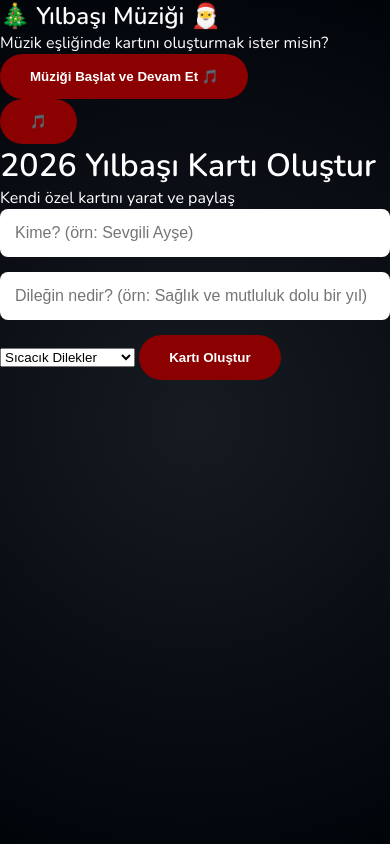
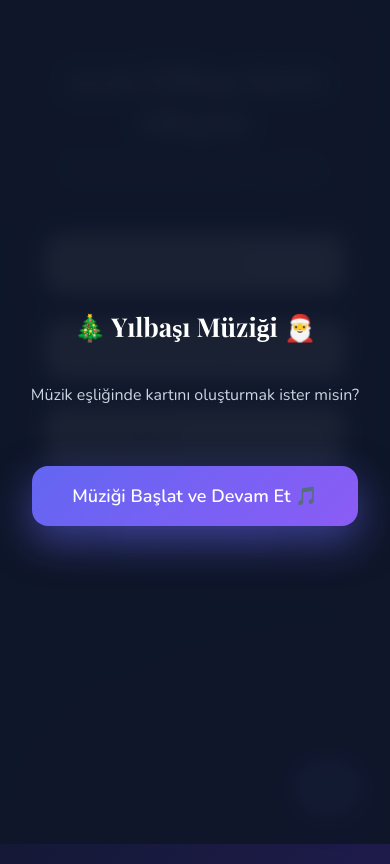
Before and after one commit to apaydintolgaer/yilbasi-karti, a plain HTML site: page index.html in a window 390 px wide. Drawn offline with nearby package versions, Linux system fonts and the light colour scheme; a script that the page names is missing.

Commit message:
Update style.css

```diff
--- a/style.css
+++ b/style.css
@@ -1,73 +1,379 @@
-:root {
-    --gold: #d4af37;
-    --red: #8b0000;
-    --dark: #010409;
+* {
+    margin: 0;
+    padding: 0;
+    box-sizing: border-box;
 }
 
-* { margin: 0; padding: 0; box-sizing: border-box; }
+body {
+    background: linear-gradient(135deg, #1a1f3a 0%, #0f172a 50%, #1e1b4b 100%);
+    color: #f1f5f9;
+    font-family: 'Nunito', sans-serif;
+    min-height: 100vh;
+    position: relative;
+    overflow-x: hidden;
+}
 
-body {
-    background: radial-gradient(circle at center, #161b22, var(--dark));
+.snow-container {
+    position: fixed;
+    top: 0;
+    left: 0;
+    width: 100%;
+    height: 100%;
+    pointer-events: none;
+    z-index: 1;
+}
+
+.snowflake {
+    position: absolute;
     color: #fff;
-    font-family: 'Nunito', sans-serif;
-    height: 100vh;
+    font-size: 2.4em;
+    animation: snowFall linear infinite;
+    opacity: 0.85;
+    text-shadow: 0 0 10px rgba(255, 255, 255, 0.8);
+}
+
+@keyframes snowFall {
+    0% { transform: translateY(-10vh) translateX(0) rotate(0deg); }
+    100% { transform: translateY(110vh) translateX(80px) rotate(360deg); }
+}
+
+.santa-container {
+    position: fixed;
+    top: 0;
+    left: 0;
+    width: 100%;
+    height: 100%;
+    pointer-events: none;
+    z-index: 2;
     overflow: hidden;
 }
 
-.christmas-font { font-family: 'Mountains of Christmas', cursive; }
-.gold-text { color: var(--gold); text-shadow: 0 0 10px rgba(212, 175, 55, 0.5); }
-
-/* Giriş Perdesi */
-#experience-overlay {
-    position: fixed; inset: 0; background: var(--dark);
-    z-index: 9999; display: flex; align-items: center; justify-content: center;
-    transition: opacity 1s ease;
+.santa-sleigh {
+    position: absolute;
+    font-size: 48px;
+    animation: santaFly 25s linear infinite;
+    opacity: 0.95;
+    filter: drop-shadow(0 4px 8px rgba(0, 0, 0, 0.3));
 }
 
-.overlay-card {
-    text-align: center; border: 1px solid var(--gold); padding: 60px;
-    border-radius: 40px; background: rgba(255,255,255,0.03);
-    backdrop-filter: blur(10px);
+@keyframes santaFly {
+    0% { left: -100px; top: 10%; transform: rotate(-2deg) scale(1); }
+    50% { transform: rotate(2deg) scale(1.05); }
+    100% { left: 110%; top: 15%; transform: rotate(-2deg) scale(1); }
 }
 
-/* Noel Baba & Hediyeler */
-.santa-flyer {
-    position: fixed; width: 140px; z-index: 100;
-    pointer-events: none; transition: transform 0.1s linear;
+.container {
+    max-width: 640px;
+    margin: 60px auto;
+    padding: 50px 40px;
+    text-align: center;
+    position: relative;
+    z-index: 10;
+    background: rgba(30, 41, 59, 0.6);
+    border-radius: 24px;
+    backdrop-filter: blur(20px);
+    border: 1px solid rgba(255, 255, 255, 0.1);
+    box-shadow: 0 20px 60px rgba(0, 0, 0, 0.4);
 }
 
-.falling-gift {
-    position: fixed; font-size: 2rem; z-index: 90;
-    animation: fallStraight 4s linear forwards;
+h1 {
+    font-family: 'Playfair Display', serif;
+    font-size: 42px;
+    margin-bottom: 16px;
+    font-weight: 700;
+    background: linear-gradient(135deg, #ffffff 0%, #e0e7ff 100%);
+    -webkit-background-clip: text;
+    -webkit-text-fill-color: transparent;
+    background-clip: text;
+    text-shadow: 0 2px 20px rgba(255, 255, 255, 0.3);
 }
 
-@keyframes fallStraight {
-    0% { transform: translateY(0) rotate(0deg); opacity: 1; }
-    100% { transform: translateY(110vh) rotate(360deg); opacity: 0; }
+.subtitle {
+    font-size: 19px;
+    margin-bottom: 40px;
+    opacity: 0.95;
+    color: #cbd5e1;
 }
 
-/* Kart Tasarımı */
-.main-wrapper { max-width: 600px; margin: 40px auto; padding: 20px; position: relative; z-index: 10; transition: 1s; }
-.hidden-ui { opacity: 0; pointer-events: none; }
-
-#captureZone {
-    background: white; color: #1e293b; padding: 40px; border-radius: 8px;
-    position: relative; margin-top: 30px;
-    box-shadow: 0 30px 60px rgba(0,0,0,0.8);
+input,
+select {
+    width: 100%;
+    padding: 18px 20px;
+    margin: 14px 0;
+    border: 2px solid rgba(255, 255, 255, 0.1);
+    border-radius: 16px;
+    font-size: 17px;
+    background: rgba(255, 255, 255, 0.95);
+    color: #1e293b;
+    transition: all 0.3s ease;
+    font-family: 'Nunito', sans-serif;
 }
 
-.gold-border {
-    border: 10px double var(--gold); padding: 40px; text-align: center;
+input:focus,
+select:focus {
+    outline: none;
+    border-color: #6366f1;
+    box-shadow: 0 0 0 4px rgba(99, 102, 241, 0.2);
 }
 
-.wish-body { font-family: 'Playfair Display', serif; font-size: 1.4rem; line-height: 1.6; font-style: italic; margin: 20px 0; }
+input::placeholder {
+    color: #64748b;
+}
 
-input, textarea { width: 100%; padding: 15px; margin-bottom: 15px; border-radius: 8px; border: none; font-size: 1rem; }
+select {
+    color: #1e293b;
+    cursor: pointer;
+}
+
 button {
-    background: var(--red); color: white; border: none; padding: 15px 30px;
-    border-radius: 50px; font-weight: bold; cursor: pointer; transition: 0.3s;
+    background: linear-gradient(135deg, #6366f1 0%, #4f46e5 100%);
+    color: white;
+    padding: 18px 40px;
+    border: none;
+    border-radius: 16px;
+    font-size: 18px;
+    font-weight: 700;
+    cursor: pointer;
+    margin: 10px 8px;
+    box-shadow: 0 10px 30px rgba(99, 102, 241, 0.4);
+    transition: all 0.3s ease;
+    font-family: 'Nunito', sans-serif;
 }
-button:hover { background: #b20000; transform: scale(1.05); }
-.btn-alt { background: #334155; margin-top: 15px; }
 
-.hidden { display: none; }
+button:hover {
+    background: linear-gradient(135deg, #4f46e5 0%, #4338ca 100%);
+    transform: translateY(-3px);
+    box-shadow: 0 15px 40px rgba(79, 70, 229, 0.6);
+}
+
+button:active {
+    transform: translateY(-1px);
+}
+
+#cardContainer {
+    margin-top: 40px;
+}
+
+#card {
+    background: linear-gradient(135deg, #ffffff 0%, #f8fafc 100%);
+    color: #1e293b;
+    padding: 60px 50px;
+    border-radius: 24px;
+    box-shadow: 0 25px 60px rgba(0, 0, 0, 0.4);
+    animation: cardFadeIn 1.2s ease;
+    max-width: 580px;
+    margin: 0 auto;
+    position: relative;
+    border: 2px solid rgba(99, 102, 241, 0.1);
+}
+
+.card-decoration {
+    font-size: 36px;
+    margin: 25px 0;
+    letter-spacing: 14px;
+    filter: drop-shadow(0 2px 4px rgba(0, 0, 0, 0.1));
+}
+
+#card h2 {
+    font-family: 'Playfair Display', serif;
+    font-size: 36px;
+    margin: 30px 0;
+    font-weight: 700;
+    color: #1e293b;
+}
+
+.wish {
+    font-size: 22px;
+    line-height: 1.8;
+    margin: 40px 0;
+    font-style: italic;
+    opacity: 0.9;
+    color: #334155;
+}
+
+.quote {
+    font-size: 24px;
+    line-height: 1.7;
+    margin: 50px 0;
+    font-weight: 600;
+    color: #1e293b;
+}
+
+.card-footer {
+    font-size: 28px;
+    margin: 40px 0 10px;
+    font-weight: 700;
+    background: linear-gradient(135deg, #6366f1 0%, #8b5cf6 100%);
+    -webkit-background-clip: text;
+    -webkit-text-fill-color: transparent;
+    background-clip: text;
+}
+
+.signature {
+    font-size: 20px;
+    opacity: 0.7;
+    color: #64748b;
+}
+
+.buttons {
+    display: flex;
+    justify-content: center;
+    flex-wrap: wrap;
+    gap: 16px;
+    margin-top: 50px;
+}
+
+.buttons button {
+    padding: 16px 32px;
+    background: linear-gradient(135deg, #6366f1 0%, #4f46e5 100%);
+    font-size: 17px;
+}
+
+.error {
+    color: #fca5a5;
+    margin-top: 16px;
+    font-weight: 600;
+    font-size: 16px;
+}
+
+.hidden {
+    display: none;
+}
+
+.spinner {
+    border: 5px solid rgba(255, 255, 255, 0.2);
+    border-top: 5px solid #6366f1;
+    border-radius: 50%;
+    width: 60px;
+    height: 60px;
+    animation: spin 1s linear infinite;
+    margin: 60px auto;
+}
+
+@keyframes spin {
+    to { transform: rotate(360deg); }
+}
+
+@keyframes cardFadeIn {
+    from { opacity: 0; transform: translateY(30px) scale(0.95); }
+    to { opacity: 1; transform: translateY(0) scale(1); }
+}
+
+#musicToggle {
+    position: fixed;
+    bottom: 30px;
+    right: 30px;
+    background: rgba(99, 102, 241, 0.9);
+    border: 2px solid rgba(255, 255, 255, 0.2);
+    color: white;
+    font-size: 28px;
+    width: 64px;
+    height: 64px;
+    border-radius: 50%;
+    cursor: pointer;
+    z-index: 100;
+    backdrop-filter: blur(10px);
+    box-shadow: 0 8px 25px rgba(99, 102, 241, 0.5);
+    transition: all 0.3s ease;
+    display: flex;
+    align-items: center;
+    justify-content: center;
+}
+
+#musicToggle:hover {
+    transform: scale(1.1);
+    background: rgba(79, 70, 229, 0.9);
+    box-shadow: 0 12px 35px rgba(79, 70, 229, 0.6);
+}
+
+.music-start-overlay {
+    position: fixed;
+    top: 0;
+    left: 0;
+    width: 100%;
+    height: 100%;
+    background: rgba(15, 23, 42, 0.95);
+    backdrop-filter: blur(10px);
+    z-index: 1000;
+    display: flex;
+    align-items: center;
+    justify-content: center;
+    flex-direction: column;
+    gap: 30px;
+}
+
+.music-start-overlay h2 {
+    font-family: 'Playfair Display', serif;
+    font-size: 32px;
+    color: #ffffff;
+    margin-bottom: 10px;
+}
+
+.music-start-overlay p {
+    font-size: 18px;
+    color: #cbd5e1;
+    margin-bottom: 20px;
+}
+
+.music-start-overlay button {
+    font-size: 20px;
+    padding: 20px 50px;
+    background: linear-gradient(135deg, #6366f1 0%, #8b5cf6 100%);
+    box-shadow: 0 15px 40px rgba(99, 102, 241, 0.5);
+}
+
+@media (max-width: 640px) {
+    .container {
+        margin: 20px;
+        padding: 35px 25px;
+    }
+    h1 {
+        font-size: 32px;
+    }
+    .subtitle {
+        font-size: 17px;
+    }
+    input, select {
+        padding: 16px;
+        font-size: 16px;
+    }
+    button {
+        padding: 16px 32px;
+        font-size: 17px;
+    }
+    #card {
+        padding: 40px 30px;
+    }
+    #card h2 {
+        font-size: 28px;
+    }
+    .wish {
+        font-size: 19px;
+    }
+    .quote {
+        font-size: 21px;
+    }
+    .card-footer {
+        font-size: 24px;
+    }
+    .santa-sleigh {
+        font-size: 32px;
+    }
+    #musicToggle {
+        width: 56px;
+        height: 56px;
+        font-size: 24px;
+        bottom: 20px;
+        right: 20px;
+    }
+    .music-start-overlay h2 {
+        font-size: 26px;
+    }
+    .music-start-overlay p {
+        font-size: 16px;
+    }
+    .music-start-overlay button {
+        font-size: 18px;
+        padding: 18px 40px;
+    }
+}
```
